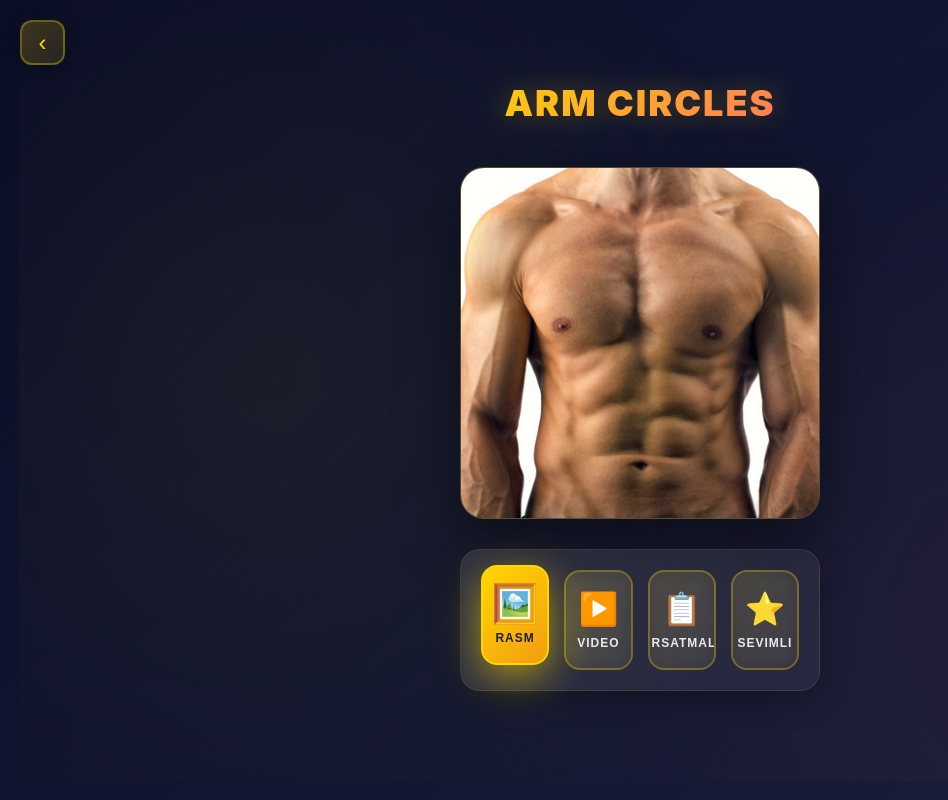
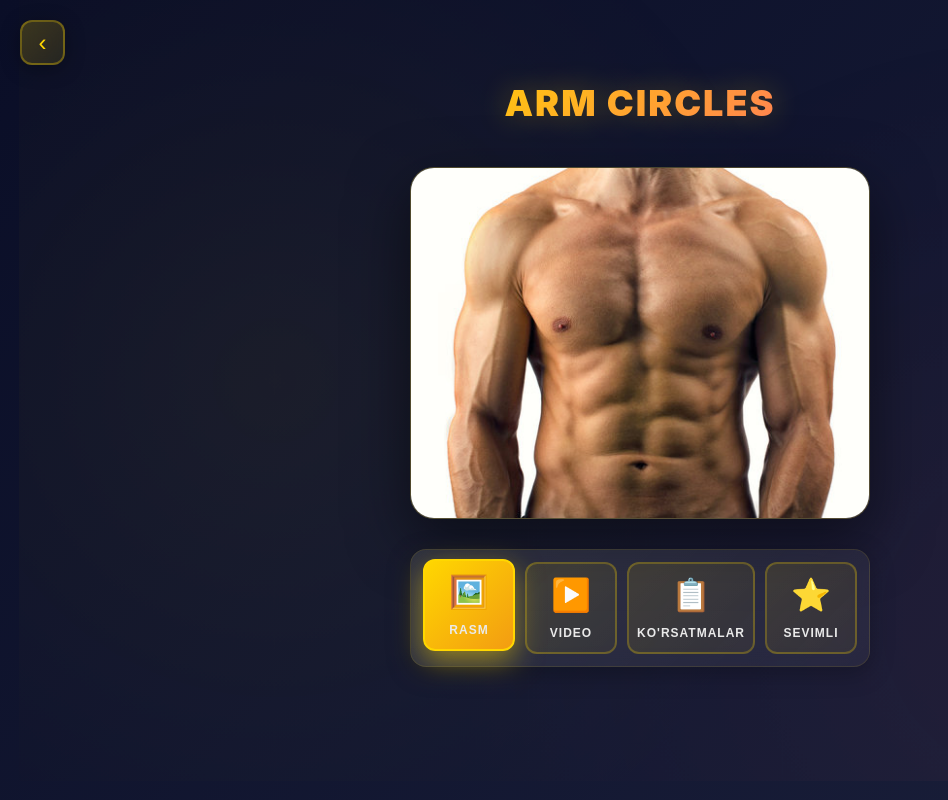
Before and after one commit to bunyodbeek/Fitness_app, a Django app: page /exercises/detail/8/ in a window 1280 px wide. Shown: the whole page, without its empty margins (0-948 px from the left). Run offline with Django 5.2, Linux system fonts and the light colour scheme; data comes from the database, SQL or seed files in the repository; data that the repository does not hold is empty; parts of the project's set-up code (start-up, migrations or seed data) failed here and were passed over; some libraries are stand-ins or nearby versions.

Commit message:
add commit

```diff
--- a/templates/exercises/exercise_detail.html
+++ b/templates/exercises/exercise_detail.html
@@ -46,7 +46,7 @@
         }
 
         .content-wrapper {
-            max-width: 400px;
+            max-width: 500px;
             margin: auto;
             padding: 20px;
             position: relative;
@@ -279,94 +279,57 @@
         }
 
         /* Premium Action Buttons */
+     /* Action buttons container — kichiklashtirilgan */
 .action-buttons {
     display: flex;
     justify-content: space-between;
-            gap: 15px;
-            margin-bottom: 30px;
-            padding: 20px;
+    gap: 10px; /* 15px → 10px */
+    margin-bottom: 20px; /* 30px → 20px */
+    padding: 12px; /* 20px → 12px */
     background: linear-gradient(135deg,
         rgba(255, 255, 255, 0.1) 0%,
         rgba(255, 255, 255, 0.05) 100%);
     backdrop-filter: blur(10px);
-            border-radius: 20px;
-            box-shadow: 0 8px 32px rgba(0, 0, 0, 0.3);
+    border-radius: 16px; /* 20px → 16px */
+    box-shadow: 0 6px 24px rgba(0, 0, 0, 0.25); /* 8px 32px → 6px 24px */
     border: 1px solid rgba(255, 215, 0, 0.1);
-            animation: fadeInUp 1s ease;
+    animation: fadeInUp 0.8s ease; /* 1s → 0.8s */
 }
 
+/* Har bir button — kichikroq */
 .action-btn {
     flex: 1;
     background: linear-gradient(135deg,
         rgba(255, 215, 0, 0.1) 0%,
         rgba(255, 215, 0, 0.05) 100%);
-            backdrop-filter: blur(10px);
-            border: 2px solid rgba(255, 215, 0, 0.3);
-            border-radius: 16px;
-            padding: 18px 12px;
-            cursor: pointer;
-            transition: all 0.3s cubic-bezier(0.4, 0, 0.2, 1);
+    padding: 12px 8px; /* 18px 12px → 12px 8px */
+    border-radius: 12px; /* 16px → 12px */
+    border: 2px solid rgba(255, 215, 0, 0.25);
     color: #EAEAEA;
+    font-size: 0.85rem; /* text kichraydi */
     display: flex;
     flex-direction: column;
     align-items: center;
-            text-align: center;
-            position: relative;
-            overflow: hidden;
+    gap: 4px; /* icon-text o'rtasi */
+    transition: all 0.25s ease; /* biroz tezroq animation */
 }
 
-        .action-btn::before {
-            content: '';
-            position: absolute;
-            top: -100%;
-            left: -100%;
-            width: 100%;
-            height: 100%;
-            background: linear-gradient(
-                45deg,
-                transparent 0%,
-                rgba(255, 255, 255, 0.1) 50%,
-                transparent 100%
-            );
-            transition: all 0.5s ease;
+/* Hover effekti ham kichikroq */
+.action-btn:hover {
+    background: linear-gradient(135deg,
+        rgba(255, 215, 0, 0.18) 0%,
+        rgba(255, 215, 0, 0.1) 100%);
+    transform: translateY(-3px); /* -5px → -3px */
+    box-shadow: 0 8px 26px rgba(255, 215, 0, 0.3); /* 12px 32px → 8px 26px */
+    border-color: rgba(255, 215, 0, 0.5);
 }
 
-        .action-btn:hover::before {
-            top: 100%;
-            left: 100%;
-        }
-
-        .action-btn:hover {
-            background: linear-gradient(135deg,
-                rgba(255, 215, 0, 0.2) 0%,
-                rgba(255, 215, 0, 0.1) 100%);
-            transform: translateY(-5px);
-            box-shadow: 0 12px 32px rgba(255, 215, 0, 0.3);
-            border-color: rgba(255, 215, 0, 0.6);
-        }
-
-        .action-btn:disabled {
-            opacity: 0.3;
-            cursor: not-allowed;
-            transform: none;
-        }
-
-        .action-btn:disabled:hover {
-            transform: none;
-            box-shadow: none;
-        }
-
+/* Active holati kichiklashtirilgan */
 .action-btn.active {
     background: linear-gradient(135deg, #ffd700 0%, #f39c12 100%);
-            color: #1a1f3a;
     border-color: #ffd700;
-            box-shadow: 0 12px 40px rgba(255, 215, 0, 0.6);
-            transform: translateY(-5px);
-        }
-
-        .action-btn.active .action-icon {
-            color: #1a1f3a;
-            transform: scale(1.2);
+    transform: translateY(-3px); /* -5px → -3px */
+    box-shadow: 0 10px 28px rgba(255, 215, 0, 0.5);
 }
 
         /* Favorite button special styling */
```
Also changed, not shown: templates/exercises/body_parts.html (+7 -12 lines). Lines whose indentation alone changed are shown as unchanged.
